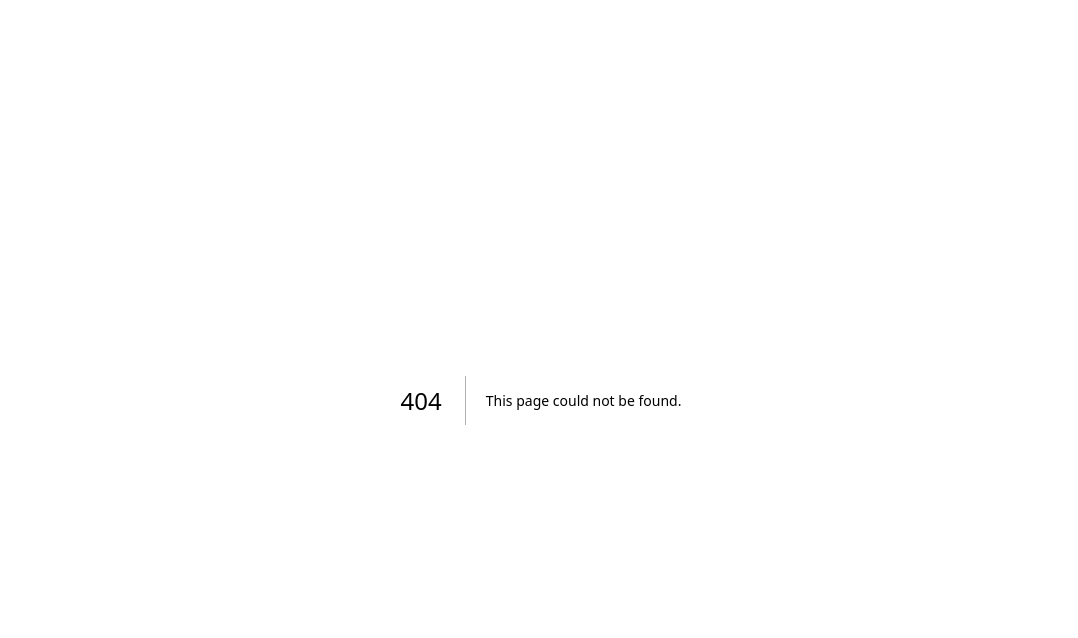
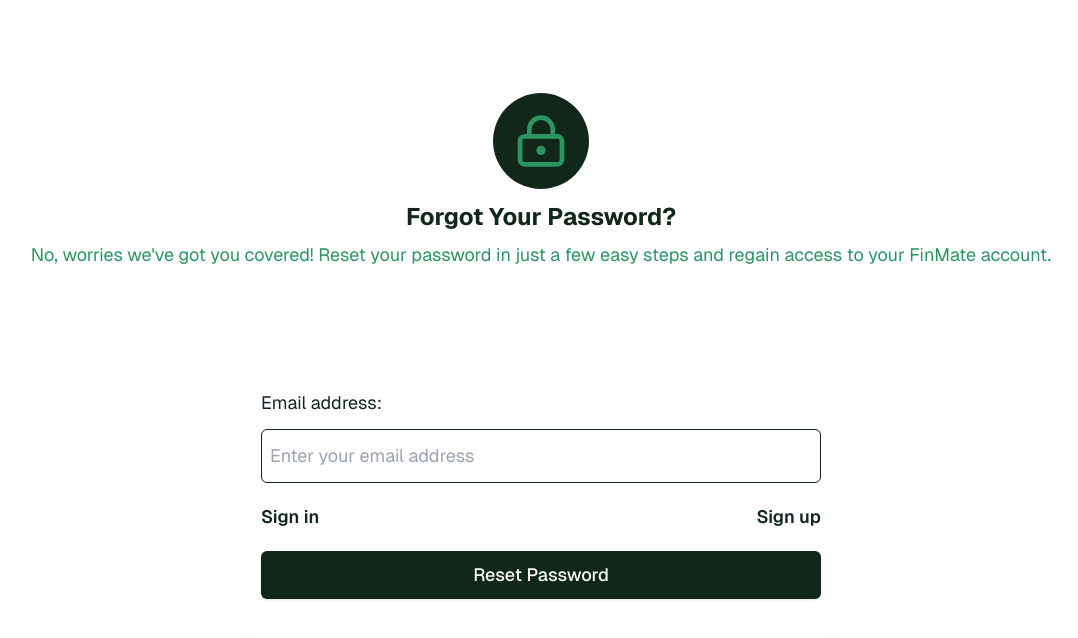
Before and after one commit to DeePinnacle/finmate, a Next.js app: page /forgot-password in a window 1280 px wide. Before the commit this address had no page. Shown: the top 638 px of the page, without its empty margins (99-1177 px from the left). Built offline with nearby package versions, Linux system fonts and the light colour scheme.

Commit message:
added the forgot password page

```diff
--- a/app/(user)/sign-in/page.tsx
+++ b/app/(user)/(auth-page)/sign-in/page.tsx
@@ -36,7 +36,7 @@ const page = () => {
               placeholder="Enter your password"
             />
           </div>
-          <Link href="" className="text-right font-semibold my-2 underline">Forgot password</Link>
+          <Link href="/forgot-password" className="text-right font-semibold my-2 underline cursor-pointer">Forgot password</Link>
           <Button className="bg-finmate_primary h-12 text-lg">Sign in</Button>
           <span className="text-center my-2 block">Don&apos;t have an account yet? <Link href="/sign-up" className="font-semibold">Sign up</Link></span>
         </div>
--- a/app/(user)/sign-up/page.tsx
+++ b/app/(user)/(auth-page)/sign-up/page.tsx
@@ -65,7 +65,7 @@ const page = () => {
               placeholder="Enter your password"
             />
           </div>
-          <Link href="" className="text-right font-semibold my-2 underline">
+          <Link href="/forgot-password" className="text-right font-semibold my-2 underline cursor-pointer">
             Forgot password
           </Link>
           <Button className="bg-finmate_primary h-12 text-lg">Sign in</Button>
--- /dev/null
+++ b/app/(user)/forgot-password/page.tsx
@@ -0,0 +1,42 @@
+import React from "react";
+import { LockKeyhole } from "lucide-react";
+import Link from "next/link"
+import { Button } from "@/components/ui/button";
+const ForgotPassword = () => {
+  return (
+    <div className="w-full h-screen bg-white flex flex-col items-center justify-center px-2">
+      <div className="flex flex-col items-center justify-center mb-6">
+        <div className="w-24 h-24 bg-finmate_primary mx-auto rounded-full mb-3 flex flex-col items-center justify-center">
+          <LockKeyhole className="text-finmate_secondary w-14 h-14" />
+        </div>
+        <p className="text-center text-finmate_primary text-2xl font-bold mb-2">
+          Forgot Your Password?
+        </p>
+        <p className="text-center text-finmate_secondary text-lg">
+          No, worries we&apos;ve got you covered! Reset your password in just a
+          few easy steps and regain access to your FinMate account.
+        </p>
+      </div>
+      <div className="bg-white w-full max-w-xl shadow-xl shadow-slate-50 rounded-lg py-24 px-2">
+        <form>
+          <div className="flex flex-col">
+            <label htmlFor="email" className="text-lg text-finmate_primary">Email address:</label>
+            <input
+              type="text"
+              id="email"
+              placeholder="Enter your email address"
+              className="text-finmate_primary text-lg w-full px-2 py-3 my-3 border border-solid border-finmate_primary rounded-md outline-none mt-3"
+            />
+            <div className="flex flex-row items-center justify-between my-2">
+                <Link href={"/sign-in"} className="text-lg text-finmate_primary font-semibold">Sign in</Link>
+                <Link href={"/sign-in"} className="text-lg text-finmate_primary font-semibold">Sign up</Link>
+            </div>
+            <Button className="bg-finmate_primary text-lg w-full h-12 my-3 hover:bg-finmate_primary">Reset Password</Button>
+          </div>
+        </form>
+      </div>
+    </div>
+  );
+};
+
+export default ForgotPassword;
```
Also changed, not shown: app/(user)/(auth-page)/layout.tsx (renamed from app/(user)/layout.tsx).
